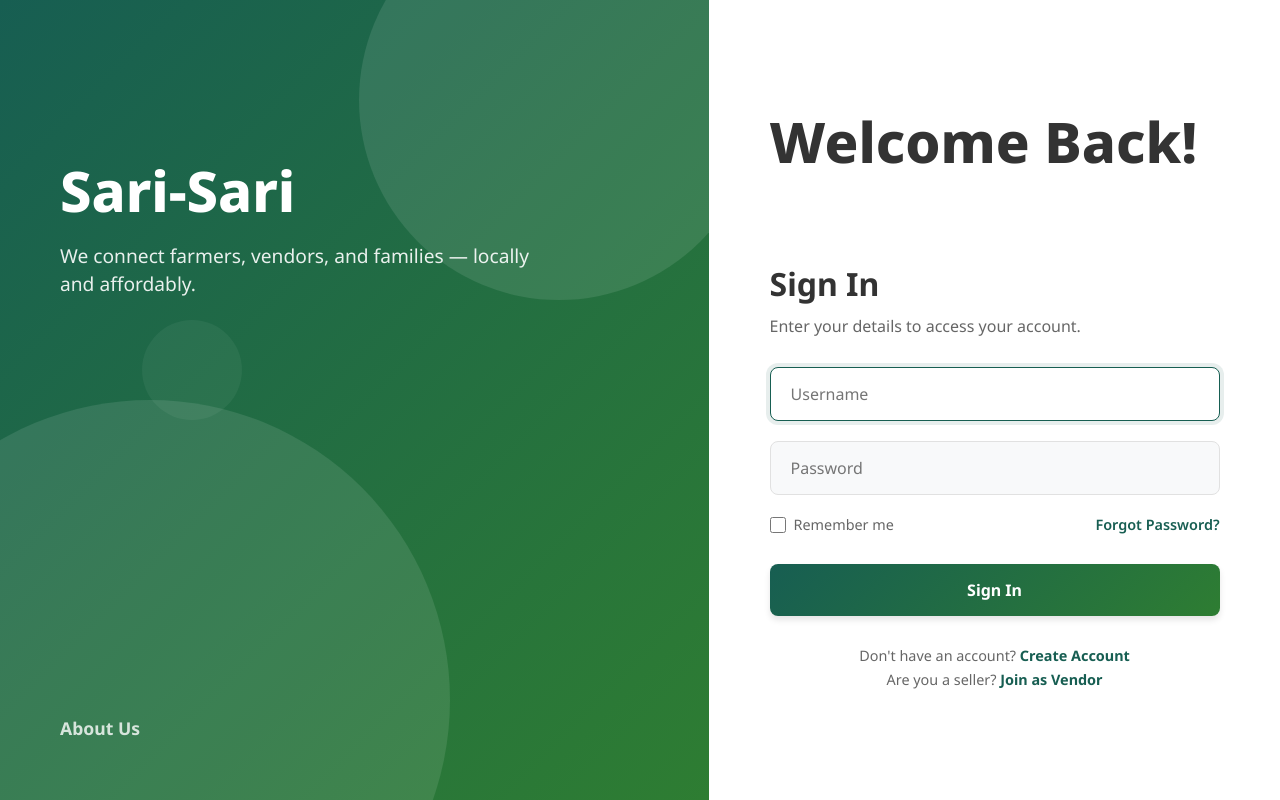
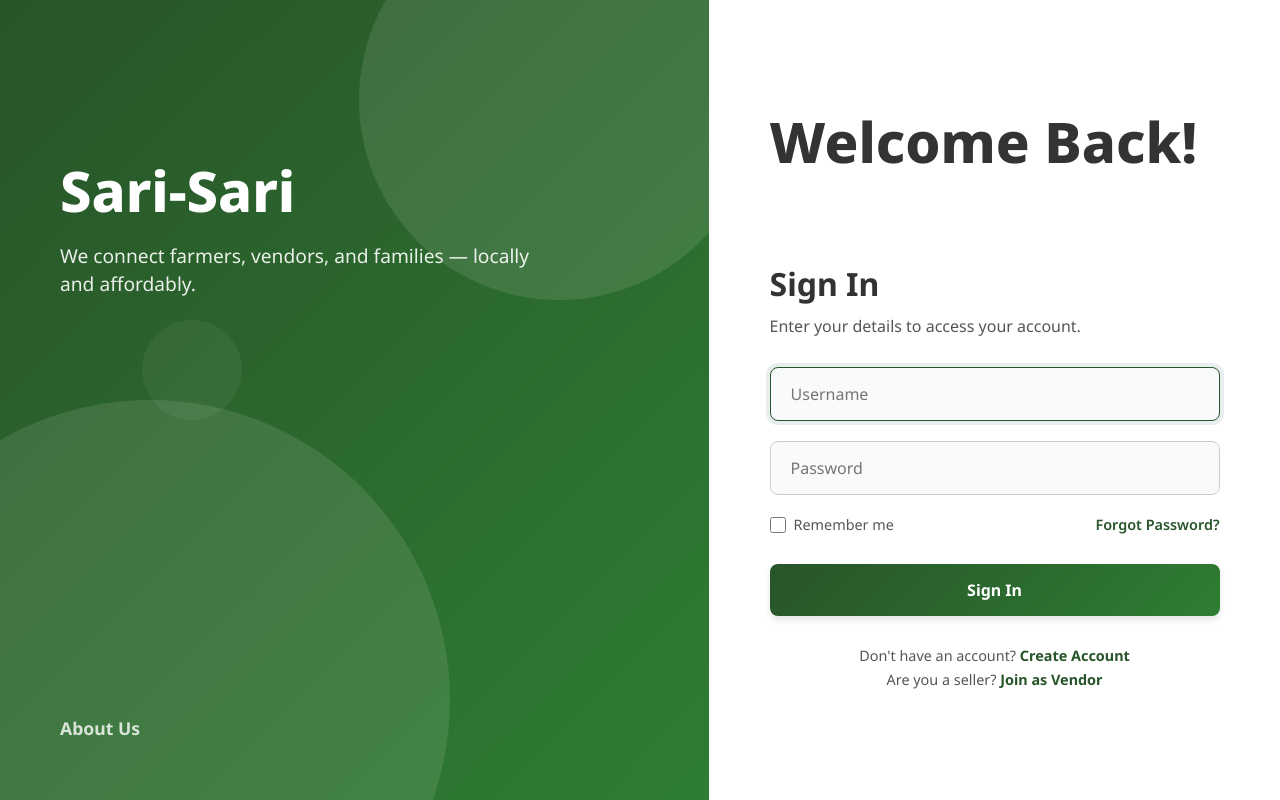
Before and after one commit to morel-porel/CSIT327-G1-Sari-SariAgriculturalMarket, a Django app: page /auth/login/ in a window 1280 px wide. Run offline with Django 5.2, Linux system fonts and the light colour scheme; data that the repository does not hold is empty.

Commit message:
fix: modify colors and excluded theme switcher from disabling in profile

```diff
--- a/static/css/style.css
+++ b/static/css/style.css
@@ -1,11 +1,11 @@
 :root {
-    --auth-gradient: linear-gradient(135deg, #175e52 0%, #2e7d32 100%);
-    --auth-bg: #ffffff;
-    --text-main: #333;
-    --text-muted: #666;
-    --input-bg: #f8f9fa;
-    --border-color: #e1e1e1;
-    --brand-orange: #faa625; /* Updated Color */
+    --auth-gradient: linear-gradient(135deg, var(--accent-primary) 0%, var(--accent-secondary) 100%);
+    --auth-bg: var(--bg-primary);
+    --text-main: var(--text-primary);
+    --text-muted: var(--text-secondary);
+    --input-bg: var(--bg-secondary);
+    --border-color: var(--border-input);
+    --brand-orange: var(--accent-orange); /* Updated Color */
 }
 
 .auth-overlay-wrapper {
@@ -14,7 +14,7 @@
     left: 0;
     width: 100vw;
     height: 100vh;
-    background-color: white;
+    background-color: var(--bg-primary);
     z-index: 9999;
     display: flex;
     overflow: hidden;
@@ -27,7 +27,7 @@
     display: flex;
     flex-direction: column;
     justify-content: space-between;
-    color: white;
+    color: var(--text-on-accent);
     position: relative;
     overflow: hidden;
 }
@@ -97,7 +97,7 @@
 }
 
 .auth-footer-links a {
-    color: white;
+    color: var(--text-on-accent);
     text-decoration: none;
     opacity: 0.8;
     transition: opacity 0.2s;
@@ -161,6 +161,7 @@
     padding: 15px 20px;
     border: 1px solid var(--border-color);
     background-color: var(--input-bg);
+    color: var(--text-main);
     border-radius: 8px;
     font-size: 1rem;
     transition: all 0.3s ease;
@@ -170,8 +171,8 @@
 .input-group input:focus,
 .input-group select:focus {
     outline: none;
-    background-color: white;
-    border-color: #175e52;
+    background-color: var(bg-accent);
+    border-color: var(--accent-primary);
     box-shadow: 0 0 0 4px rgba(23, 94, 82, 0.1);
 }
 
@@ -184,7 +185,7 @@ input[type="checkbox"] {
 
 .btn-primary-auth {
     background: var(--auth-gradient);
-    color: white;
+    color: var(--text-on-accent);
     padding: 15px;
     border: none;
     border-radius: 8px;
@@ -218,7 +219,7 @@ input[type="checkbox"] {
 }
 
 .auth-actions a {
-    color: #175e52;
+    color: var(--accent-primary);
     text-decoration: none;
     font-weight: 600;
 }
@@ -231,13 +232,13 @@ input[type="checkbox"] {
 }
 
 .auth-switch a {
-    color: #175e52;
+    color: var(--accent-primary);
     font-weight: 700;
     text-decoration: none;
 }
 
 .errorlist {
-    color: #d32f2f;
+    color: var(--danger-color);
     font-size: 0.85rem;
     list-style: none;
     padding: 0;
--- a/templates/pages/consumer_profile.html
+++ b/templates/pages/consumer_profile.html
@@ -832,7 +832,8 @@ document.getElementById('redeemForm').addEventListener('submit', function(e){
                    el.type !== 'hidden' &&
                    el.type !== 'file' &&
                    el.name !== 'csrfmiddlewaretoken' &&
-                   el.name !== 'update_profile';
+                   el.name !== 'update_profile' &&
+                   el.id !== 'theme-switcher';
         });
 
         // Initial setup: disable all editable fields
```
